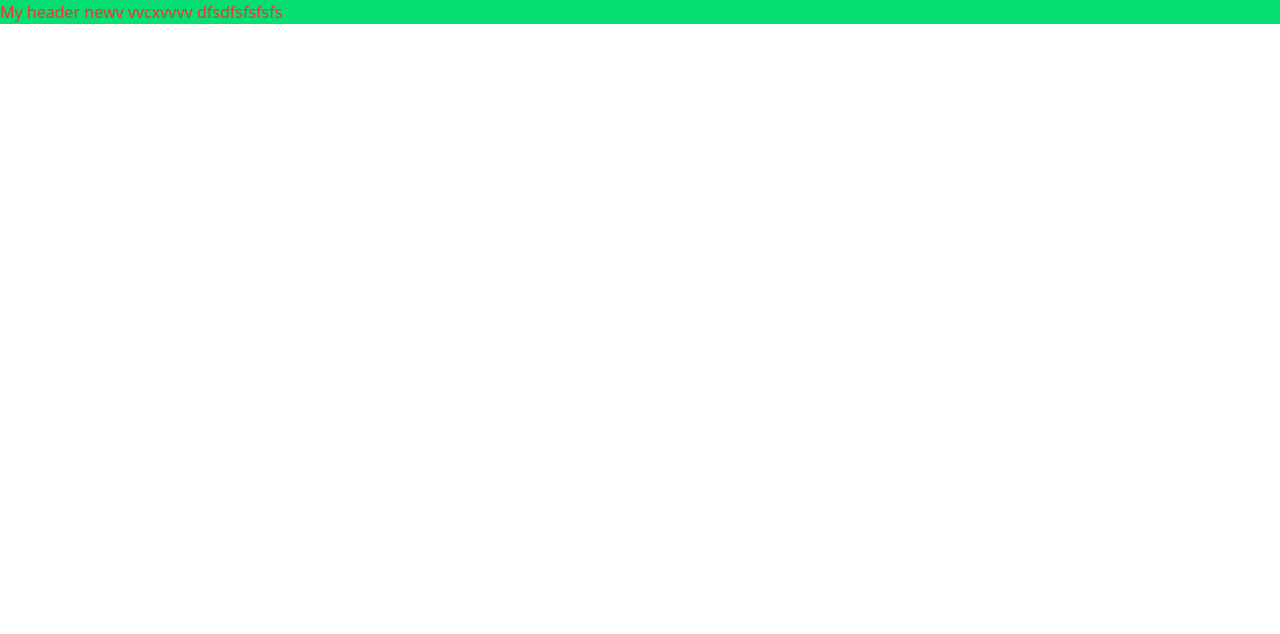
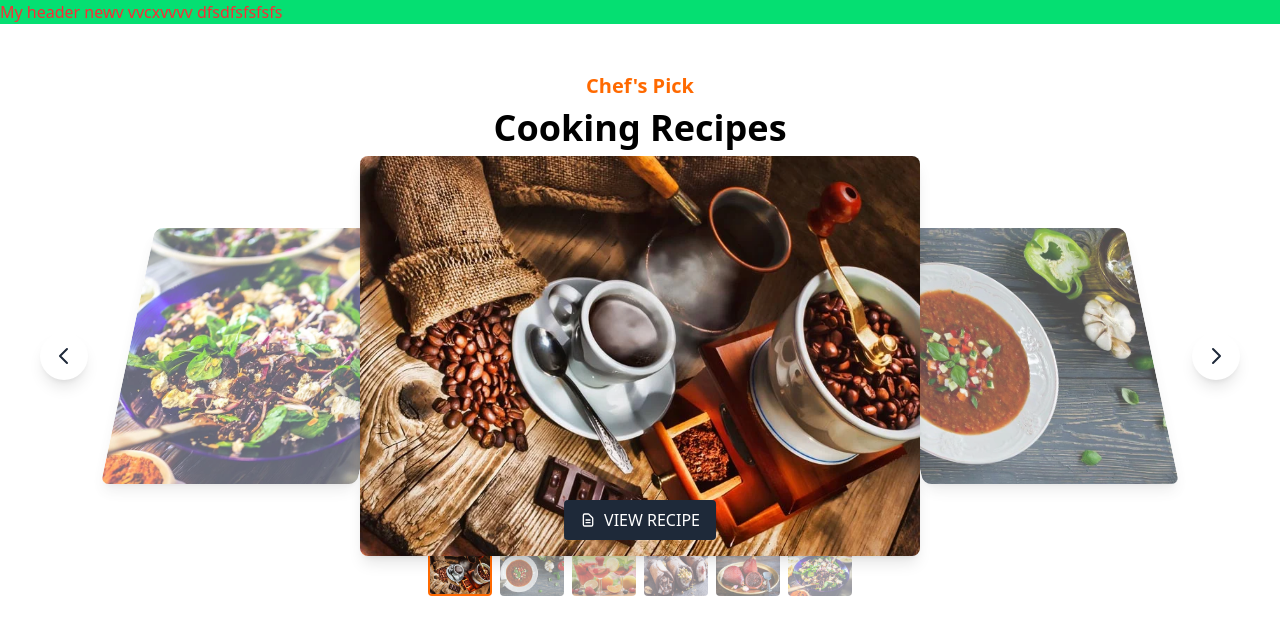
Before and after one commit to Dinuka1220/gymwebapp-react, a React (Vite) app: page / in a window 1280 px wide. Shown: the top 634 px of the page. Built offline with nearby package versions, Linux system fonts and the light colour scheme.

Commit message:
Update App.jsx

```diff
--- a/src/App.jsx
+++ b/src/App.jsx
@@ -10,7 +10,7 @@ function App() {
   return (
     <>
      <Header/>
-     {/* <FoodCarousel/> */}
+     <FoodCarousel/>
     </>
   )
 }
```
